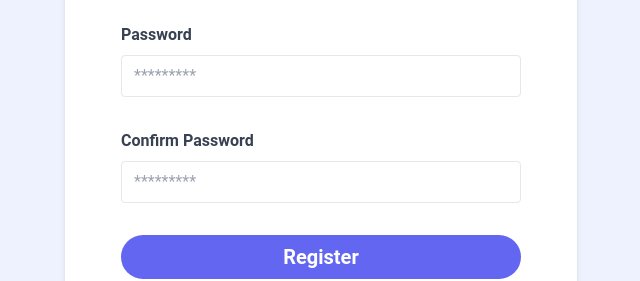
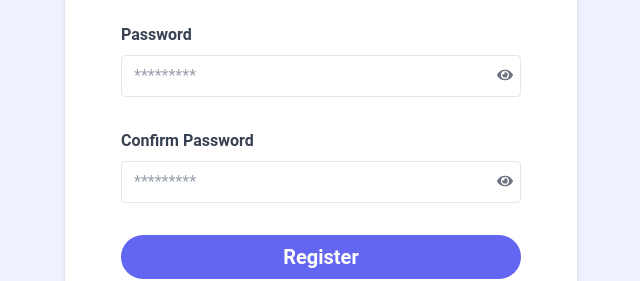
Before and after one commit to Nehal409/react-jobs-portal-demo, a React (Vite) app: page /register in a window 1280 px wide. Shown: the part 784-1065 px from the top of the page, without its empty margins (319-959 px from the left). Built offline with nearby package versions, Linux system fonts and the light colour scheme.

Commit message:
add show and hide password functionality

```diff
--- a/src/pages/LoginPage.jsx
+++ b/src/pages/LoginPage.jsx
@@ -2,10 +2,14 @@ import { useState } from 'react';
 import { Link, useNavigate } from 'react-router-dom';
 import { toast } from 'react-toastify';
 import logo from '../assets/images/ET-logo.jpeg';
+import { FaEye, FaEyeSlash } from 'react-icons/fa';
+
 
 const LoginPage = ({ loginSubmit }) => {
   const [email, setEmail] = useState('');
   const [password, setPassword] = useState('');
+  const [showPassword, setShowPassword] = useState(false);
+
   const navigate = useNavigate();
 
   const handleSubmit = async event => {
@@ -75,8 +79,9 @@ const LoginPage = ({ loginSubmit }) => {
                         <label className="block font-bold mb-2 text-gray-700">
                           Password
                         </label>
+                        <div className="relative">
                           <input
-                          type="password"
+                            type={showPassword ? 'text' : 'password'}
                             id="password"
                             name="password"
                             className="border rounded w-full py-2 px-3 mb-2 text-black"
@@ -85,6 +90,13 @@ const LoginPage = ({ loginSubmit }) => {
                             value={password}
                             onChange={e => setPassword(e.target.value)}
                           />
+                          <span
+                            onClick={() => setShowPassword(prev => !prev)}
+                            className="absolute right-2 top-3 cursor-pointer text-gray-500"
+                          >
+                            {showPassword ? <FaEyeSlash /> : <FaEye />}
+                          </span>
+                        </div>
                       </div>
 
                       {/* Submit button */}
--- a/src/pages/RegistrationPage.jsx
+++ b/src/pages/RegistrationPage.jsx
@@ -2,6 +2,7 @@ import { useState } from 'react';
 import { Link, useNavigate } from 'react-router-dom';
 import { toast } from 'react-toastify';
 import logo from '../assets/images/ET-logo.jpeg';
+import { FaEye, FaEyeSlash } from 'react-icons/fa';
 
 const RegistrationPage = ({ registrationSubmit }) => {
   const [firstName, setFirstName] = useState('');
@@ -65,7 +66,7 @@ const RegistrationPage = ({ registrationSubmit }) => {
                       <p className="mb-6 text-xl text-gray-700">
                         Please create a new account
                       </p>
-                      {/* Role select field*/}
+                      {/* Role select field */}
                       <div className="mb-4 text-left">
                         <label
                           htmlFor="role"
@@ -158,8 +159,9 @@ const RegistrationPage = ({ registrationSubmit }) => {
                         <label className="block font-bold mb-2 text-gray-700">
                           Password
                         </label>
+                        <div className="relative">
                           <input
-                          type="password"
+                            type={showPassword ? 'text' : 'password'}
                             id="password"
                             name="password"
                             className="border rounded w-full py-2 px-3 mb-2 text-black"
@@ -168,6 +170,13 @@ const RegistrationPage = ({ registrationSubmit }) => {
                             value={password}
                             onChange={event => setPassword(event.target.value)}
                           />
+                          <span
+                            onClick={() => setShowPassword(prev => !prev)}
+                            className="absolute right-2 top-3 cursor-pointer text-gray-500"
+                          >
+                            {showPassword ? <FaEyeSlash /> : <FaEye />}
+                          </span>
+                        </div>
                       </div>
 
                       {/* Confirm Password input */}
@@ -175,8 +184,9 @@ const RegistrationPage = ({ registrationSubmit }) => {
                         <label className="block font-bold mb-2 text-gray-700">
                           Confirm Password
                         </label>
+                        <div className="relative">
                           <input
-                          type="password"
+                            type={showConfirmPassword ? 'text' : 'password'}
                             id="confirmPassword"
                             name="confirmPassword"
                             className="border rounded w-full py-2 px-3 mb-2 text-black"
@@ -187,6 +197,15 @@ const RegistrationPage = ({ registrationSubmit }) => {
                               setConfirmPassword(event.target.value)
                             }
                           />
+                          <span
+                            onClick={() =>
+                              setShowConfirmPassword(prev => !prev)
+                            }
+                            className="absolute right-2 top-3 cursor-pointer text-gray-500"
+                          >
+                            {showConfirmPassword ? <FaEyeSlash /> : <FaEye />}
+                          </span>
+                        </div>
                       </div>
 
                       {/* Submit button */}
```
Lines whose indentation alone changed are shown as unchanged.
